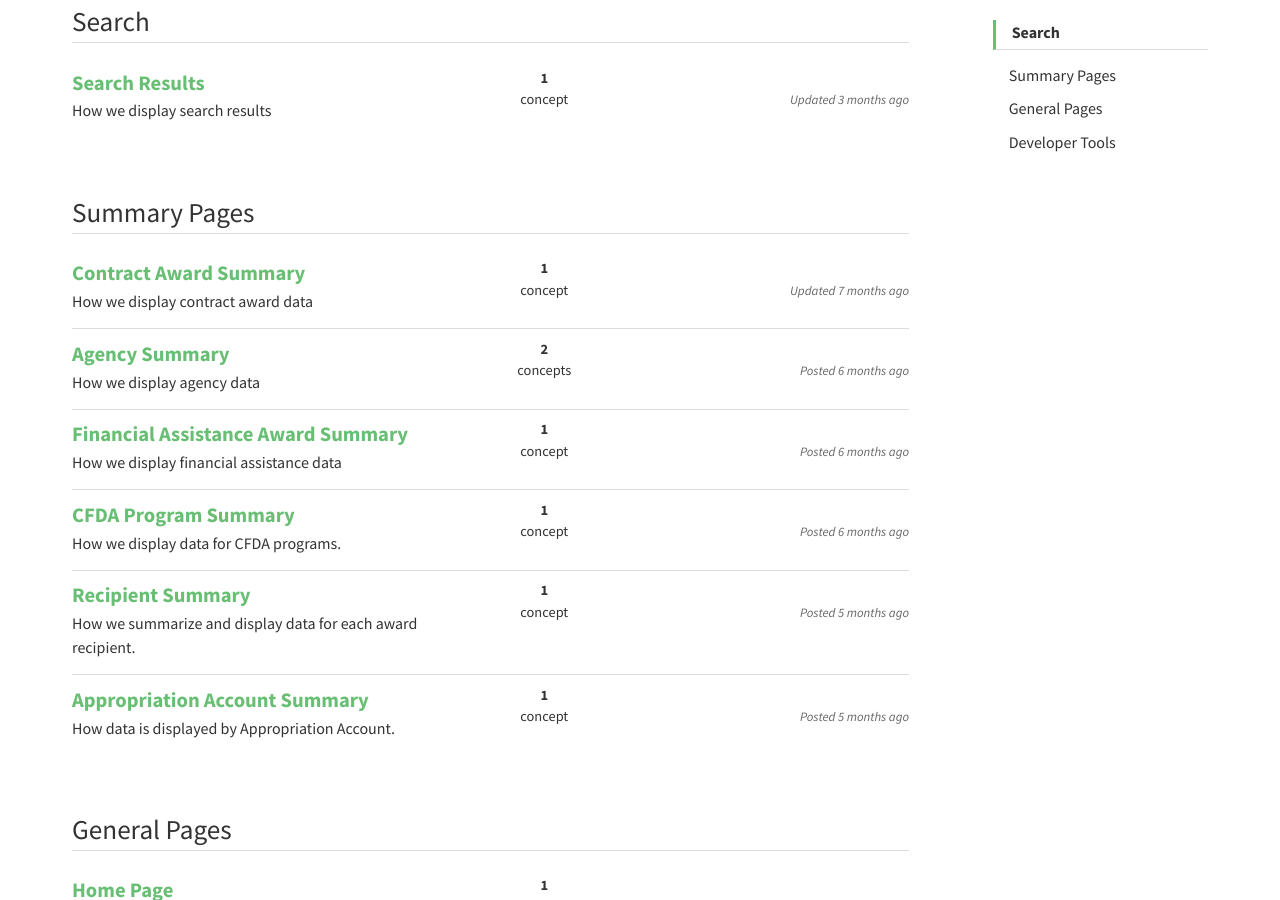
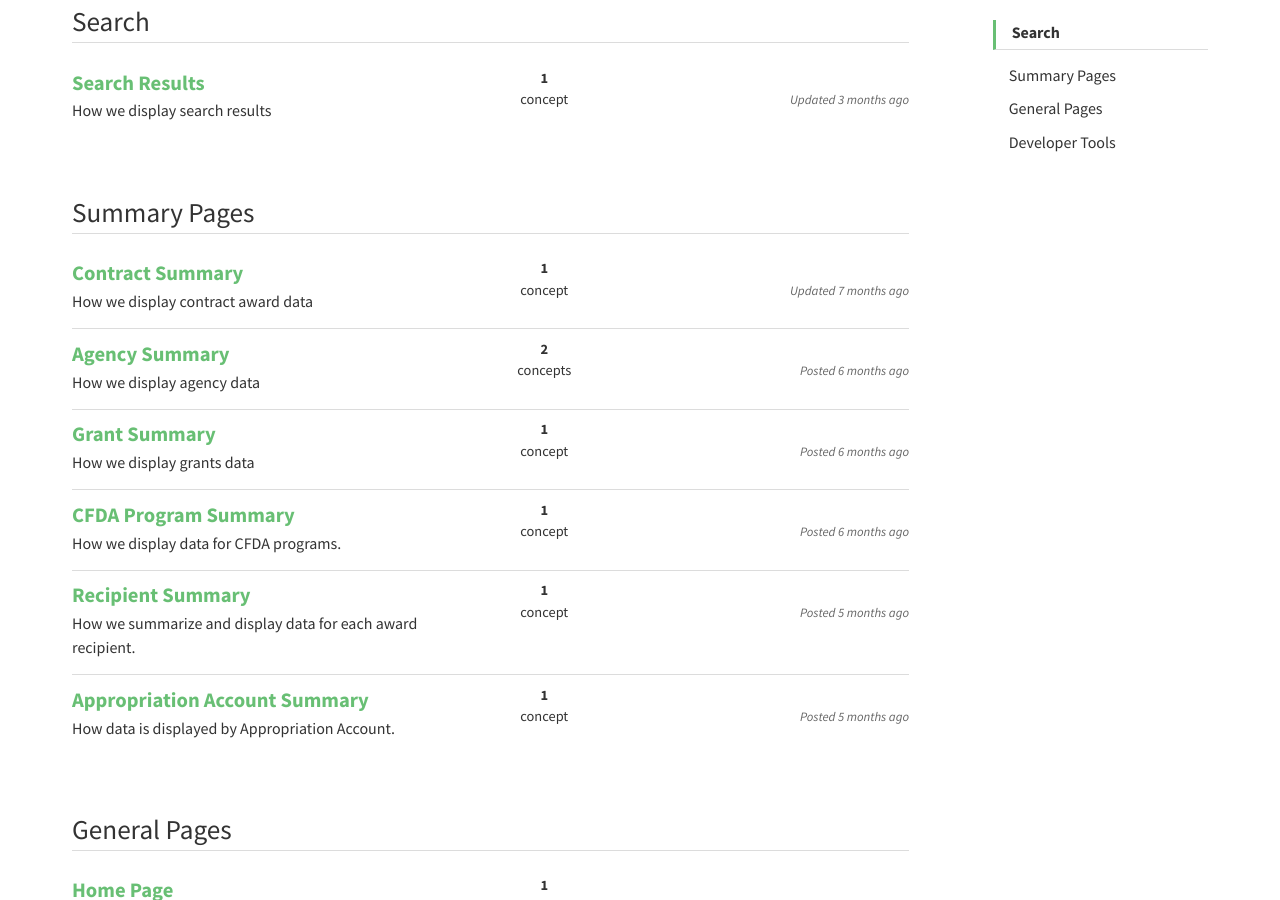
Before and after one commit to fedspendingtransparency/openbeta, a Jekyll site: the page built from index.html, in a window 1280 px wide and 900 px high, scrolled down 904 px. Built offline with Jekyll 4.4.1, drawn with Linux system fonts in a browser that asks for light colours; comment, search, counter and statistics services are not loaded.

Commit message:
Updated headers
Updated the Contract Award Summary to Contract Summary and Financial Assistance Summary to Grant Summary.

```diff
--- a/_data/home.yml
+++ b/_data/home.yml
@@ -23,10 +23,10 @@ active_tab:
   - category: Summary Pages
     scroll_id: summary-pages
     topics:
-      - headline: Contract Award Summary
+      - headline: Contract Summary
         description: How we display contract award data
         total_concepts: 1
-        link: /concepts/contract-award-summary
+        link: /concepts/contract-summary
         update_date: 2016-06-29
         update_text: Updated
         disqus_identifiers:
@@ -40,10 +40,10 @@ active_tab:
         disqus_identifiers:
           - 33785410
           - 14683571
-      - headline: Financial Assistance Award Summary
-        description: How we display financial assistance data
+      - headline: Grant Summary
+        description: How we display grants data
         total_concepts: 1
-        link: /concepts/financial-assistance-award-summary
+        link: /concepts/grant-summary
         update_date: 2016-07-12
         update_text: Posted
         disqus_identifiers:
```
